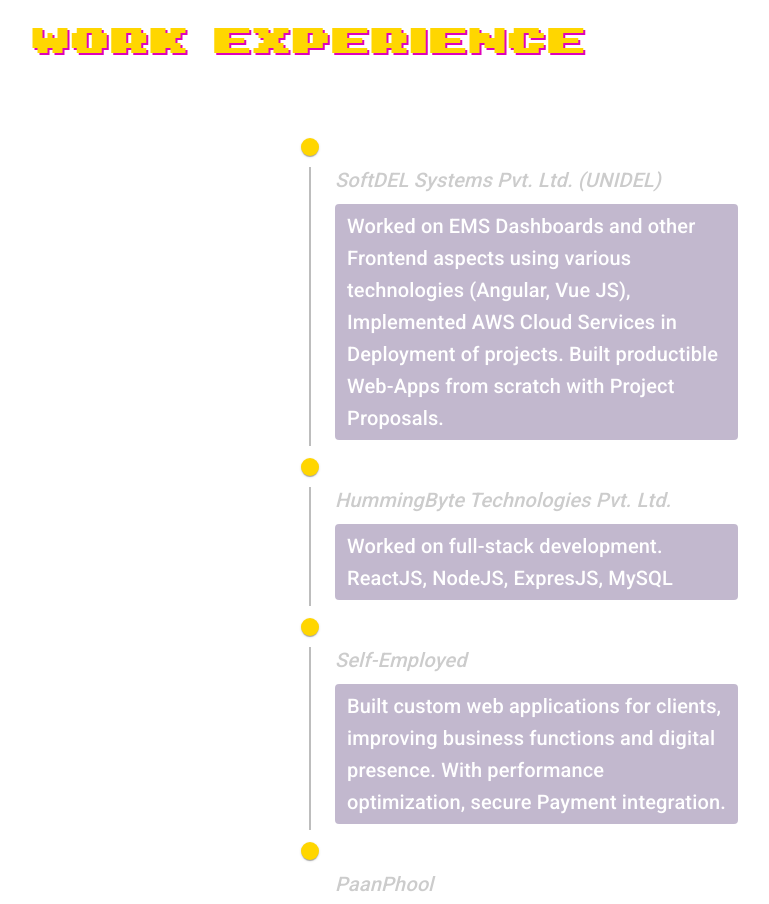
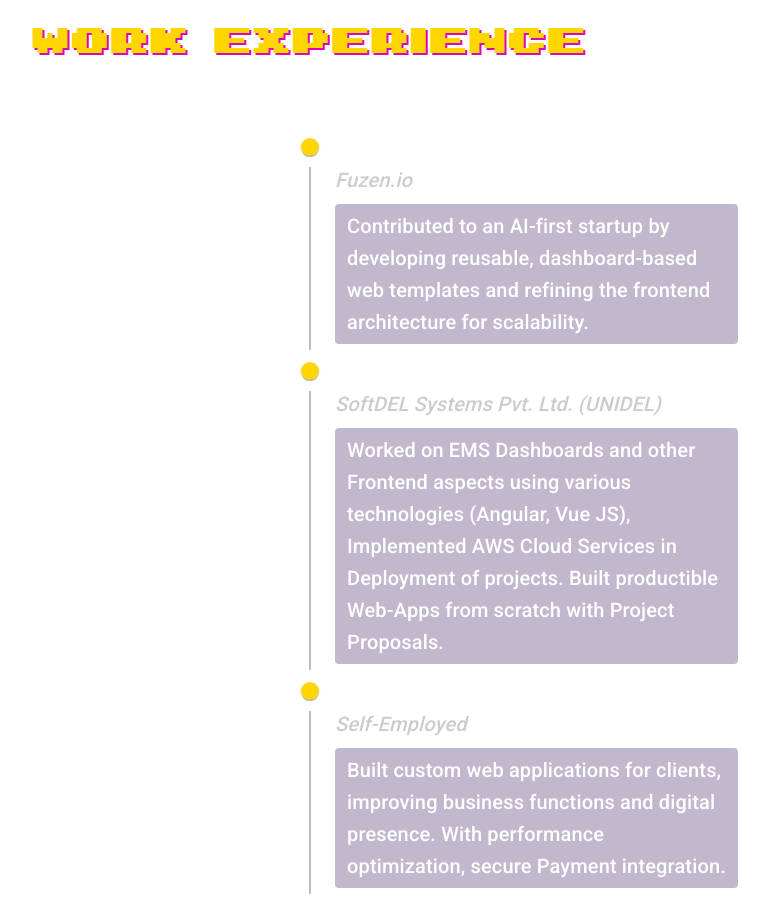
Before and after one commit to AtharvKasar04/Portfolio_Website_Revamped, a React (Vite) app in the folder client/: page / in a window 1280 px wide. Shown: the part 3420-4324 px from the top of the page, without its empty margins (330-1099 px from the left). Built offline with nearby package versions, Linux system fonts and the light colour scheme; a web font is replaced by a local one.

Commit message:
Update WorkTimeline.tsx

```diff
--- a/client/src/components/WorkTimeline.tsx
+++ b/client/src/components/WorkTimeline.tsx
@@ -20,16 +20,16 @@
 
 const workExperience: WorkExperience[] = [
   {
+    duration: "Sep 2025 - Nov 2025",
+    title: "Software Developer Intern",
+    company: "Fuzen.io",
+    description: "Contributed to an AI-first startup by developing reusable, dashboard-based web templates and refining the frontend architecture for scalability."
+  },
+  {
     duration: "May 2025 - Aug 2025",
     title: "Engineering Intern",
     company: "SoftDEL Systems Pvt. Ltd. (UNIDEL)",
     description: "Worked on EMS Dashboards and other Frontend aspects using various technologies (Angular, Vue JS), Implemented AWS Cloud Services in Deployment of projects. Built productible Web-Apps from scratch with Project Proposals."
-  },
-  {
-    duration: "Jan 2024 - March 2025",
-    title: "Software Developer Intern",
-    company: "HummingByte Technologies Pvt. Ltd.",
-    description: "Worked on full-stack development. ReactJS, NodeJS, ExpresJS, MySQL",
   },
   {
     duration: "Sep 2024 - Present",
```
